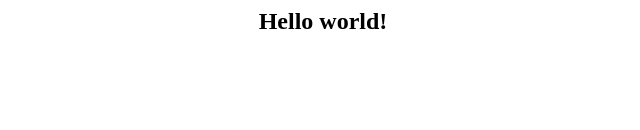
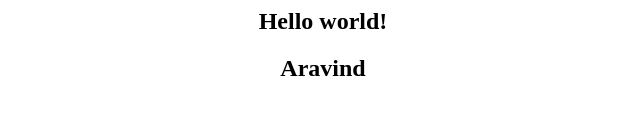
Before and after one commit to AravindChandrappa/devopsProject, a plain HTML site: page index.html in a window 1280 px wide. Shown: the top 130 px of the page, without its empty margins (317-957 px from the left). Drawn offline with Linux system fonts and the light colour scheme.

```diff
--- a/index.html
+++ b/index.html
@@ -4,5 +4,6 @@
 </head>
 <body style = "background-image:url('images/github3.jpg'); background-size: 100%">
 <h2 ALIGN=CENTER>Hello world!</h2>
+<h2 AlIGN=CENTER>Aravind</h2>
 </body>
 </html>
```
